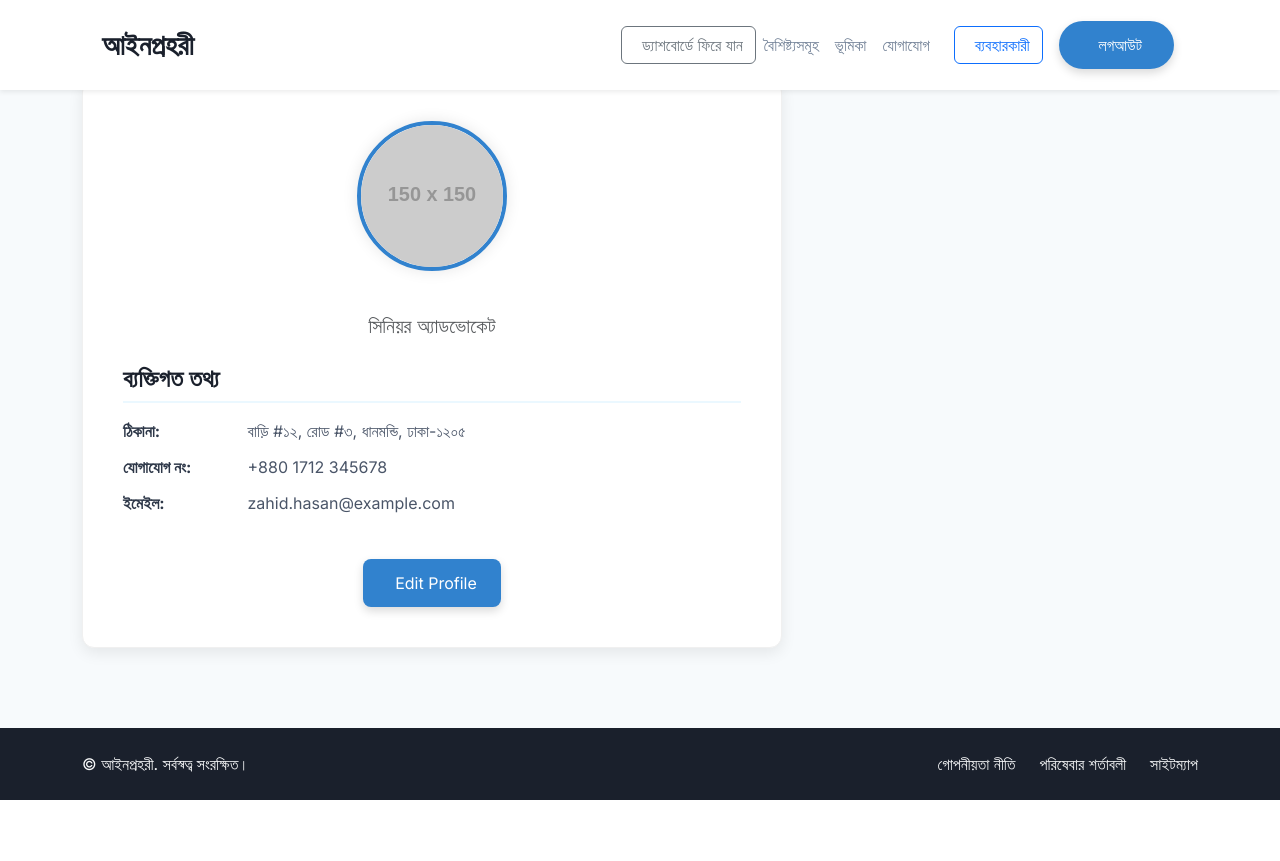
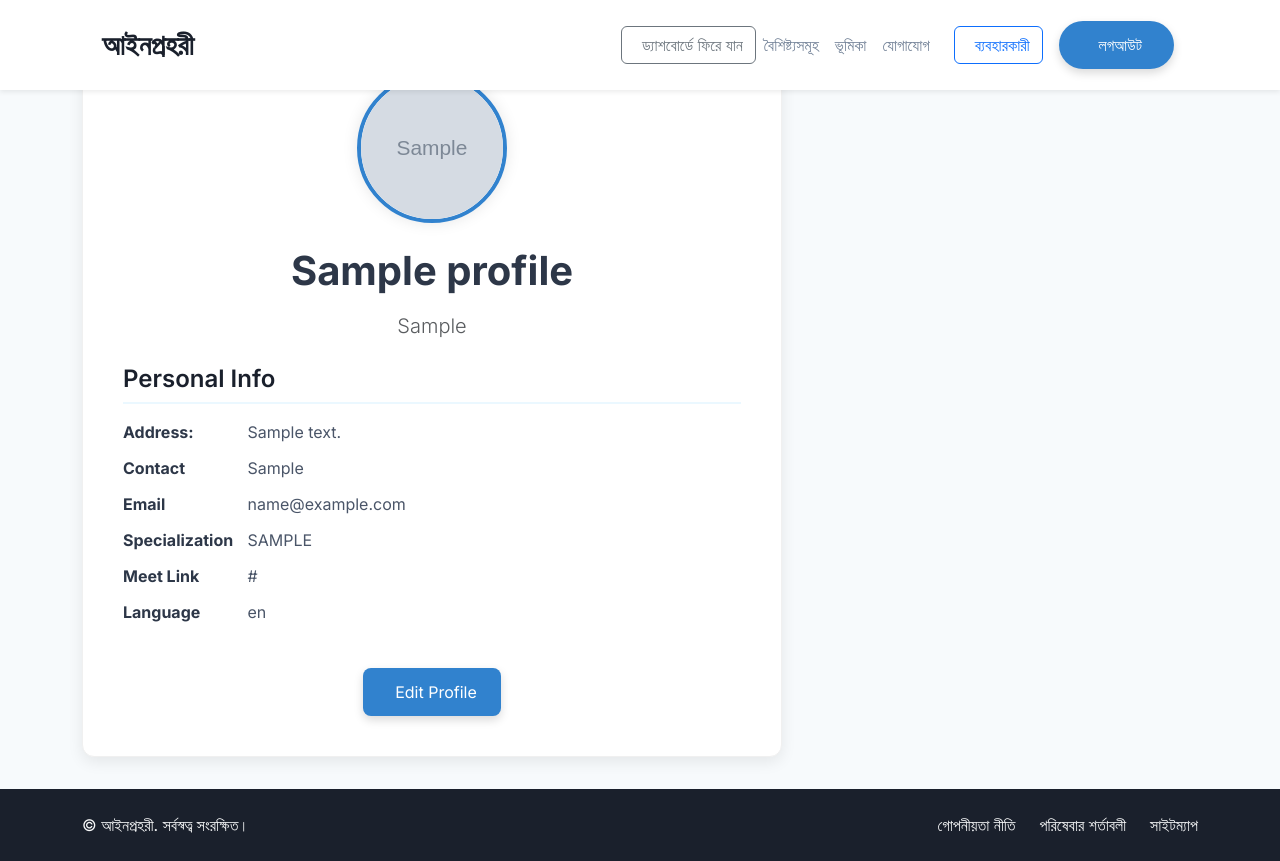
Before and after one commit to abirhasan1299/AMS, a PHP site: page /advocate/advocate_profile.php in a window 1280 px wide. Before the commit the page ends 800 px from the top, so only its background shows below. Run offline with PHP 8.4, Linux system fonts and the light colour scheme; the visitor is signed in with stand-in values (Sample User, id 1); tables that the repository leaves empty or names only in its code hold one stand-in row (values such as "Sample post"); grey boxes marked "Sample" are stand-in pictures; grey boxes labelled with a size stand in for pictures from a placeholder-image service; some libraries are stand-ins or nearby versions.

Commit message:
advocate profile update error fixed

```diff
--- a/advocate/advocate_profile.php
+++ b/advocate/advocate_profile.php
@@ -188,18 +188,24 @@ session_start();
     </style>
 </head>
 <body>
-<!--update modal-->
+<!--create modal-->
 <!-- Modal -->
 <div class="modal fade" id="profileModal" tabindex="-1">
     <div class="modal-dialog modal-lg">
         <div class="modal-content">
-            <form action="update_profile.php" method="POST" enctype="multipart/form-data">
+            <form action="digging/profile.php" method="POST" enctype="multipart/form-data">
                 <div class="modal-header">
-                    <h5 class="modal-title">Update Profile</h5>
+                    <h5 class="modal-title">Profile Form</h5>
                     <button type="button" class="btn-close" data-bs-dismiss="modal"></button>
                 </div>
 
                 <div class="modal-body">
+                    <!-- User Name -->
+                    <div class="mb-3">
+                        <label class="form-label">Name</label>
+                        <input type="text" name="name" class="form-control" placeholder="Enter your name" required>
+                    </div>
+
                     <!-- Job Post -->
                     <div class="mb-3">
                         <label class="form-label">Job Post</label>
@@ -263,6 +269,97 @@ session_start();
         </div>
     </div>
 </div>
+<!--update modal-->
+<?php
+include '../configuration/config.php';
+$sql = "SELECT * FROM profile WHERE user_id = {$_SESSION['id']}";
+$result = mysqli_query($conn, $sql);
+if (mysqli_num_rows($result) > 0) {
+while ($row = mysqli_fetch_assoc($result)) {
+?>
+<div class="modal fade" id="updateModal" tabindex="-1">
+    <div class="modal-dialog modal-lg">
+        <div class="modal-content">
+            <form action="digging/profile.php" method="POST" enctype="multipart/form-data">
+                <div class="modal-header">
+                    <h5 class="modal-title">Profile Form</h5>
+                    <button type="button" class="btn-close" data-bs-dismiss="modal"></button>
+                </div>
+
+                <div class="modal-body">
+                    <!-- User Name -->
+                    <div class="mb-3">
+                        <label class="form-label">Name</label>
+                        <input type="text" name="name" class="form-control" value="<?php echo $row['name']; ?>" required>
+                    </div>
+
+                    <!-- Job Post -->
+                    <div class="mb-3">
+                        <label class="form-label">Job Post</label>
+                        <input type="text" name="job_post" class="form-control" value="<?php echo $row['post']; ?>" required>
+                    </div>
+
+                    <!-- Address -->
+                    <div class="mb-3">
+                        <label class="form-label">Address</label>
+                        <textarea name="address" class="form-control" rows="2" ><?php echo $row['address']; ?></textarea>
+                    </div>
+
+                    <!-- Contact -->
+                    <div class="mb-3">
+                        <label class="form-label">Contact Number</label>
+                        <input type="text" name="contact" class="form-control" value="<?php echo $row['contact']; ?>">
+                    </div>
+
+                    <!-- Email -->
+                    <div class="mb-3">
+                        <label class="form-label">Email</label>
+                        <input type="email" name="email" class="form-control" value="<?php echo $row['email']; ?>">
+                    </div>
+
+                    <!-- Meet Link -->
+                    <div class="mb-3">
+                        <label class="form-label">Meeting Link</label>
+                        <input type="url" name="meet_link" class="form-control" value="<?php echo $row['meet_link']; ?>">
+                    </div>
+
+                    <!-- Profile Image -->
+                    <div class="mb-3">
+                        <img src="../uploads/profile/<?php echo $row['img_name']; ?>" alt="Profile Photo" class="profile-photo">
+                    </div>
+                    <div class="mb-3">
+                        <label class="form-label">Profile Image</label>
+                        <input type="file" name="profile_img" class="form-control" accept="image/*">
+                    </div>
+
+                    <!-- Specialization -->
+                    <div class="mb-3">
+                        <label class="form-label">Specialization</label>
+                        <select name="specialization" class="form-select">
+                            <option value="<?php echo $row['specialization']; ?>" selected><?php echo strtoupper($row['specialization']); ?></option>
+                            <option value="criminal-law">Criminal Law</option>
+                            <option value="family-law">Family Law</option>
+                            <option value="corporate-law">Corporate Law</option>
+                            <option value="civil-law">Civil Law</option>
+                            <option value="other">Other</option>
+                        </select>
+                    </div>
+
+                    <!-- Language -->
+                    <div class="mb-3">
+                        <label class="form-label">Languages</label>
+                        <input type="text" name="language" class="form-control" value="<?php echo $row['language']; ?>">
+                    </div>
+                </div>
+
+                <div class="modal-footer">
+                    <button type="submit" name="update" class="btn btn-success">Save Changes</button>
+                </div>
+            </form>
+        </div>
+    </div>
+</div>
+<?php }} ?>
 <script src="https://translate.google.com/translate_a/element.js?cb=loadGoogleTranslate"></script>
 <script>
     function  loadGoogleTranslate(){
@@ -318,33 +415,39 @@ session_start();
         <div class="container">
             <?php
             include '../configuration/config.php';
-            $sql = "SELECT * FROM profile WHERE user_id = {$_SESSION['user_id']}";
+            $sql = "SELECT * FROM profile WHERE user_id = {$_SESSION['id']}";
             $result = mysqli_query($conn, $sql);
             if (mysqli_num_rows($result) > 0) {
                 while ($row = mysqli_fetch_assoc($result)) {
 
             ?>
             <div class="profile-card">
-                <img src="https://placehold.co/150x150/ACC8E6/000000?text=Profile" alt="Profile Photo" class="profile-photo">
+                <img src="../uploads/profile/<?php echo $row['img_name']; ?>" alt="Profile Photo" class="profile-photo">
                 <h2 class="display-6 fw-bold mb-3" id="profile-name">
-
+                    <?php echo $row['name']; ?>
                 </h2>
-                <p class="lead text-muted" id="profile-designation">সিনিয়র অ্যাডভোকেট</p>
+                <p class="lead text-muted" id="profile-designation"><?php echo $row['post']; ?></p>
 
                 <div class="profile-info">
-                    <h4 id="personal-info-heading">ব্যক্তিগত তথ্য</h4>
-                    <p><strong id="label-address">ঠিকানা:</strong> <span id="profile-address">বাড়ি #১২, রোড #৩, ধানমন্ডি, ঢাকা-১২০৫</span></p>
-                    <p><strong id="label-contact">যোগাযোগ নং:</strong> <span id="profile-contact">+880 1712 345678</span></p>
-                    <p><strong id="label-email">ইমেইল:</strong> <span id="profile-email">zahid.hasan@example.com</span></p>
+                    <h4 id="personal-info-heading">Personal Info</h4>
+                    <p><strong id="label-address">Address:</strong> <span id="profile-address"><?php echo $row['address'];?></span></p>
+                    <p><strong id="label-contact">Contact</strong> <span id="profile-contact"><?php echo $row['contact'];?></span></p>
+                    <p><strong id="label-email">Email</strong> <span id="profile-email"><?php echo $row['email'];?></span></p>
+                    <p><strong id="label-email">Specialization</strong> <span id="profile-email"><?php echo strtoupper($row['specialization']) ;?></span></p>
+                    <p><strong id="label-email">Meet Link</strong> <span id="profile-email"><?php echo $row['meet_link'];?></span></p>
+                    <p><strong id="label-email">Language</strong> <span id="profile-email"><?php echo $row['language'];?></span></p>
                 </div>
 
                 <button class="btn btn-edit-profile" id="edit-profile-button">
-                    <i data-lucide="edit" class="me-2"></i> <span id="edit-profile-text" data-bs-toggle="modal" data-bs-target="#profileModal">Edit Profile</span>
+                    <i data-lucide="edit" class="me-2"></i> <span id="edit-profile-text" data-bs-toggle="modal" data-bs-target="#updateModal">Edit Profile</span>
                 </button>
             </div>
             <?php }
             }else{
-
+                echo '<strong style="color: green;">Create Your Profile First</strong><br>';
+                echo '<button class="btn btn-edit-profile" id="edit-profile-button">
+                    <i data-lucide="edit" class="me-2"></i> <span id="edit-profile-text" data-bs-toggle="modal" data-bs-target="#profileModal">Create Profile</span>
+                </button>';
             }
             ?>
         </div>
```
Also changed, not shown: advocate/digging/profile.php (added, +93 -0 lines), uploads/profile/1757579530_6286e0973e23af9b89bb909afe4e9c38adbac7c2.png (added), uploads/profile/1757579616_6286e0973e23af9b89bb909afe4e9c38adbac7c2.png (added), uploads/profile/1757581142_1000_F_583616421_I2gICTJCaqquYwXvNJPWIvcxyJcIqT3J.jpg (added), uploads/profile/1757581175_1000_F_583616421_I2gICTJCaqquYwXvNJPWIvcxyJcIqT3J.jpg (added), uploads/profile/1757581384_1000_F_583616421_I2gICTJCaqquYwXvNJPWIvcxyJcIqT3J.jpg (added), uploads/profile/1757581646_5a7bc9ee8614eef19ae0caf54f24af30 (1).jpg (added).
